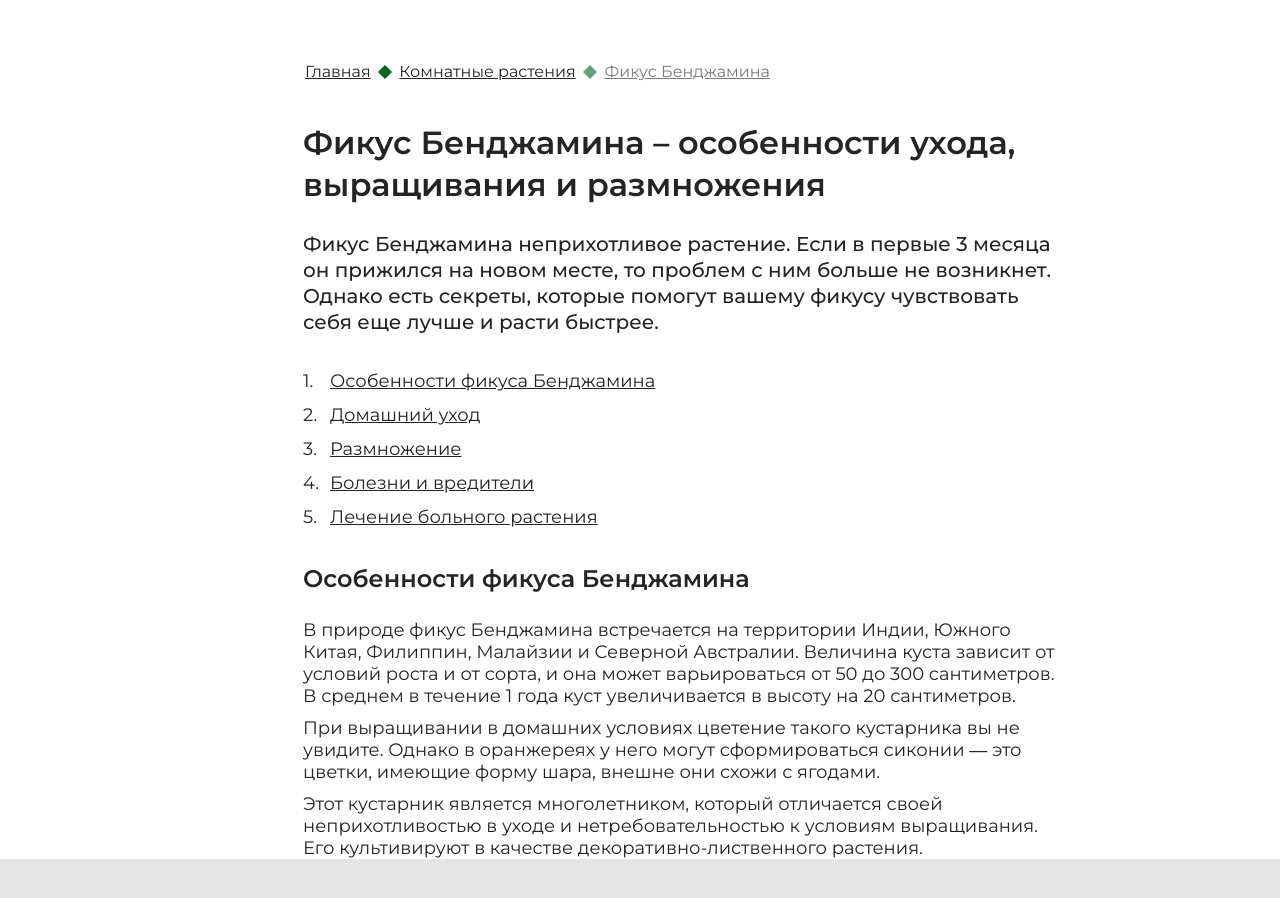
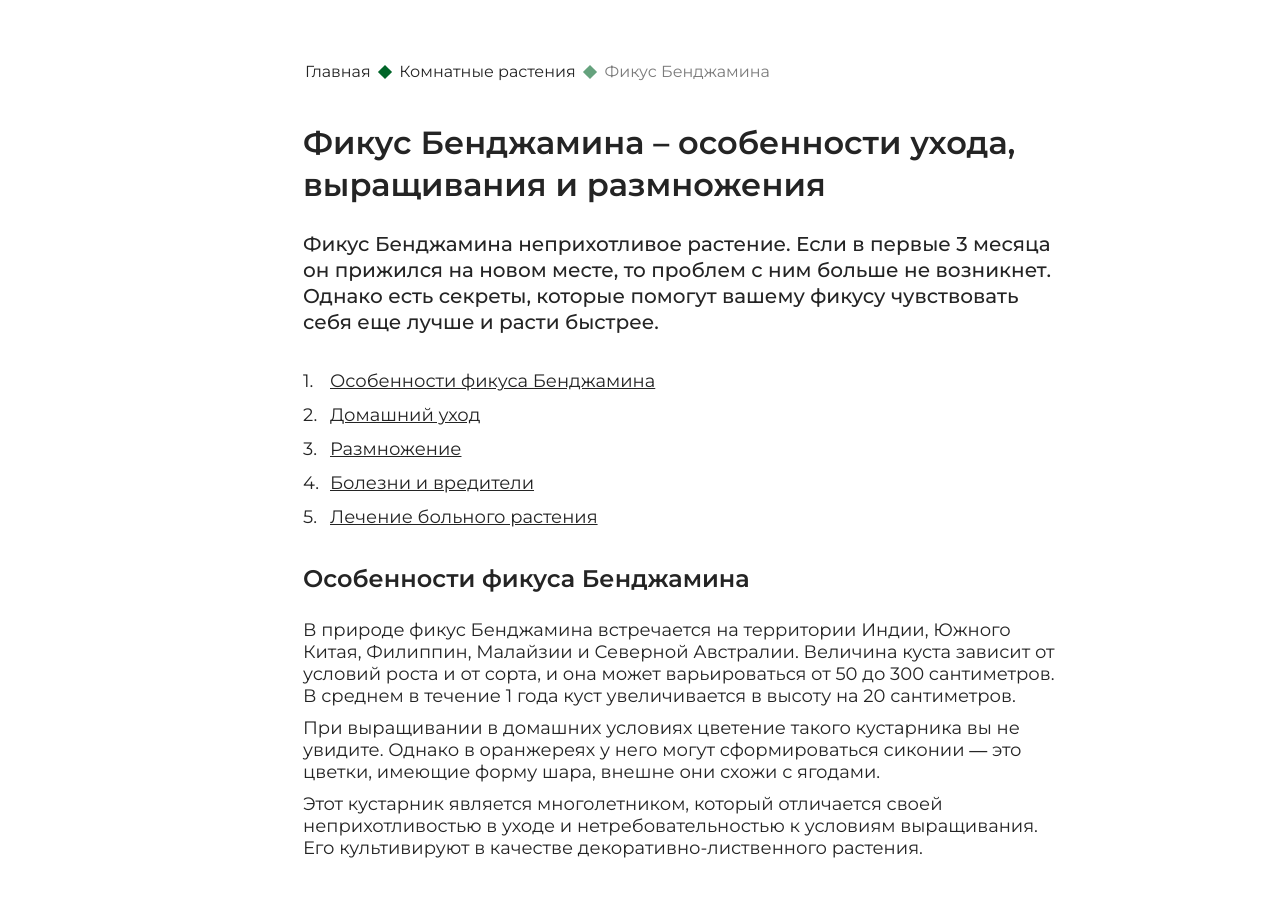
Before and after one commit to VKozhura/navigation02, a plain HTML site: page articleNav/index.html in a window 1280 px wide. Shown: the top 898 px of the page. Before the commit the page ends 869 px from the top, so only its background shows below. Drawn offline with Linux system fonts and the light colour scheme.

Commit message:
изменила отступы

```diff
--- a/articleNav/style.css
+++ b/articleNav/style.css
@@ -12,16 +12,21 @@ body {
   background-color: #e5e5e5;
 }
 
+a {
+  text-decoration: none;
+}
+
 .container {
   width: 760px;
   margin: 0 auto;
-  padding: 0 303px;
+  padding: 60px 303px;
   background-color: #ffffff;
 }
 
 .breadcrumbs {
   margin: 0;
-  padding: 60px 0 40px;
+  padding: 0;
+  margin-bottom: 40px;
   list-style: none;
 }
 
@@ -102,6 +107,7 @@ body {
 .article-nav a {
   color: inherit;
   padding-left: 27px;
+  text-decoration: underline;
 }
 
 h2 {
```
